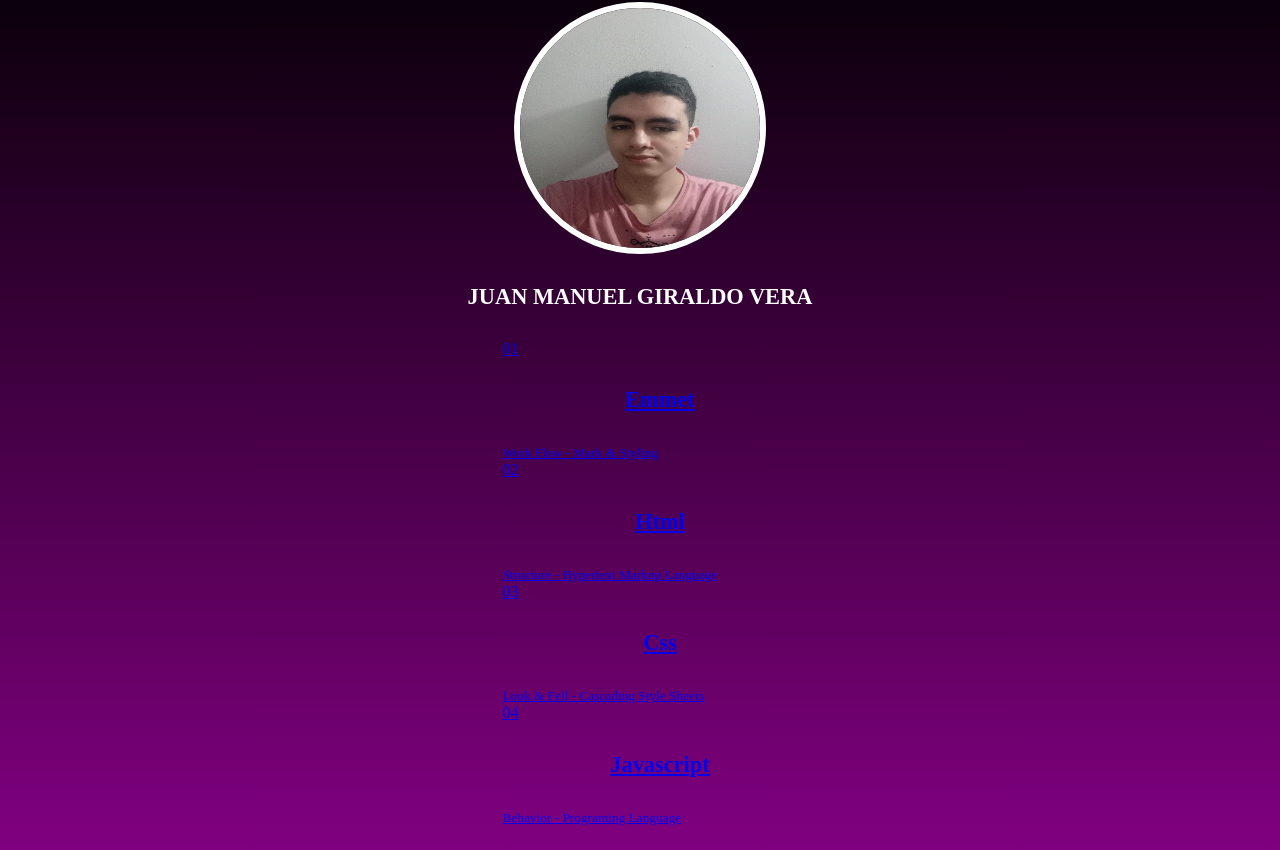
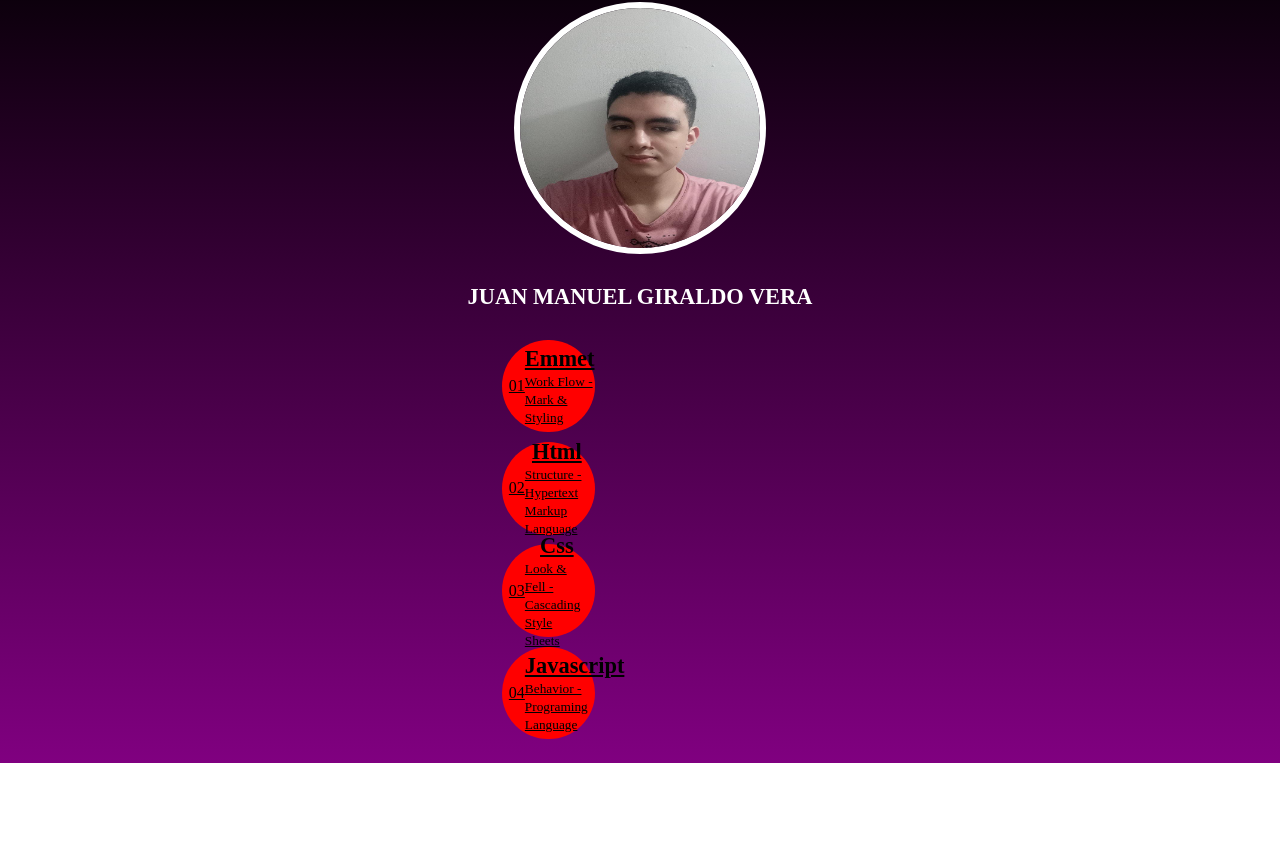
Before and after one commit to JuanManuel69-bit/adso3314566, a plain HTML site: page index.html in a window 1280 px wide. Shown: the part 84-934 px from the top of the page. After the commit the page ends 847 px from the top, so only its background shows below. Drawn offline with Linux system fonts and the light colour scheme; a web font is replaced by a local one.

Commit message:
Agregar menu con estilos

```diff
--- a/index.html
+++ b/index.html
@@ -30,6 +30,27 @@
                 h4 {
                     text-align: center;
                     font-size: 1.4rem;
+                }
+            }
+            menu {
+                display: flex;
+                flex-direction: column;
+                gap: 0.6rem;
+                a:link, a:visited {
+                    background-color: red;
+                    color: black;
+                    border-radius: 12rem;
+                    padding: 0.4rem;
+                    display: flex;
+                    align-items: center;
+                    height: 80px;
+                    width: 80px;
+                }
+                h4 {
+                    margin: 0;
+                }
+                small {
+
                 }
             }
         }
```
